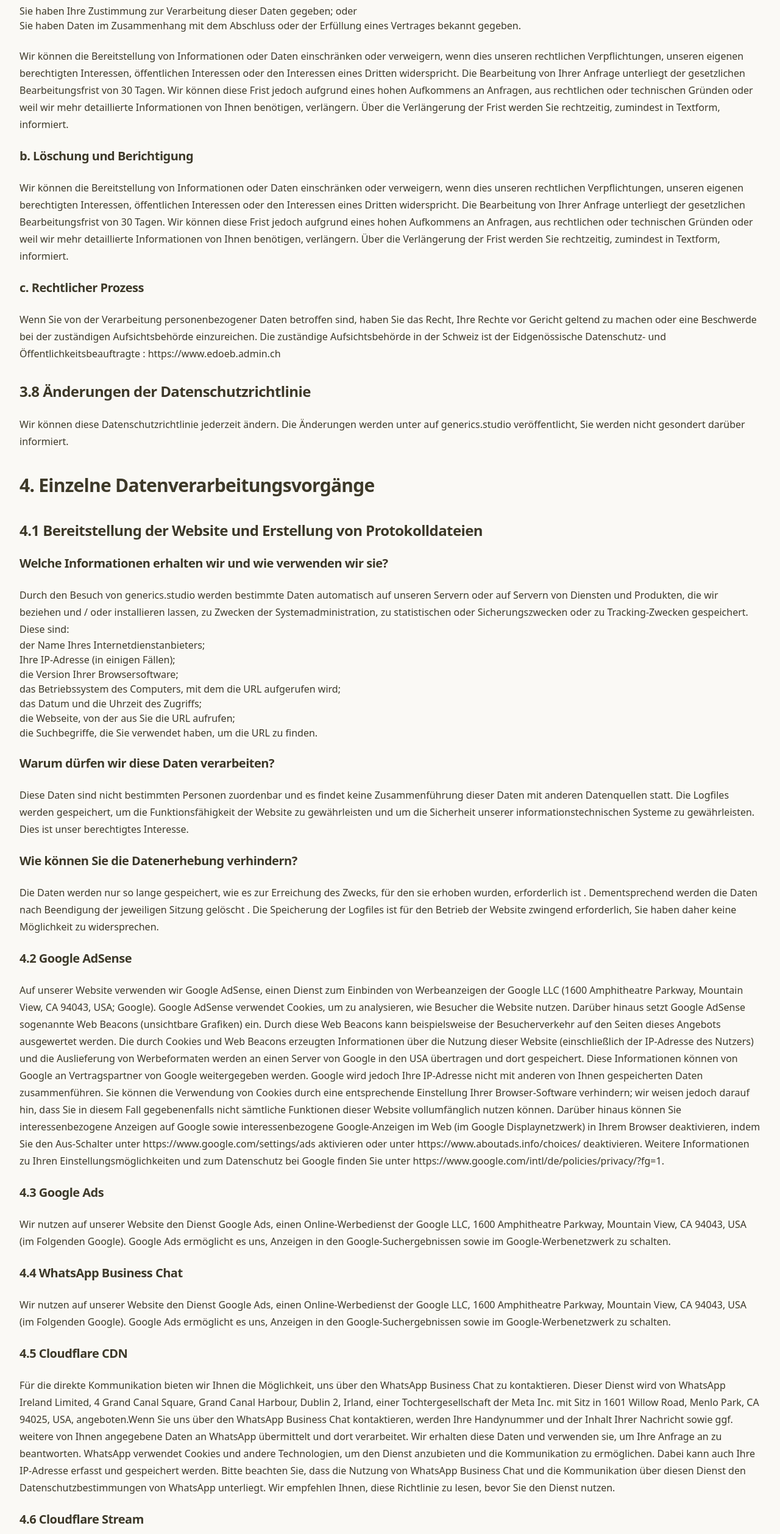
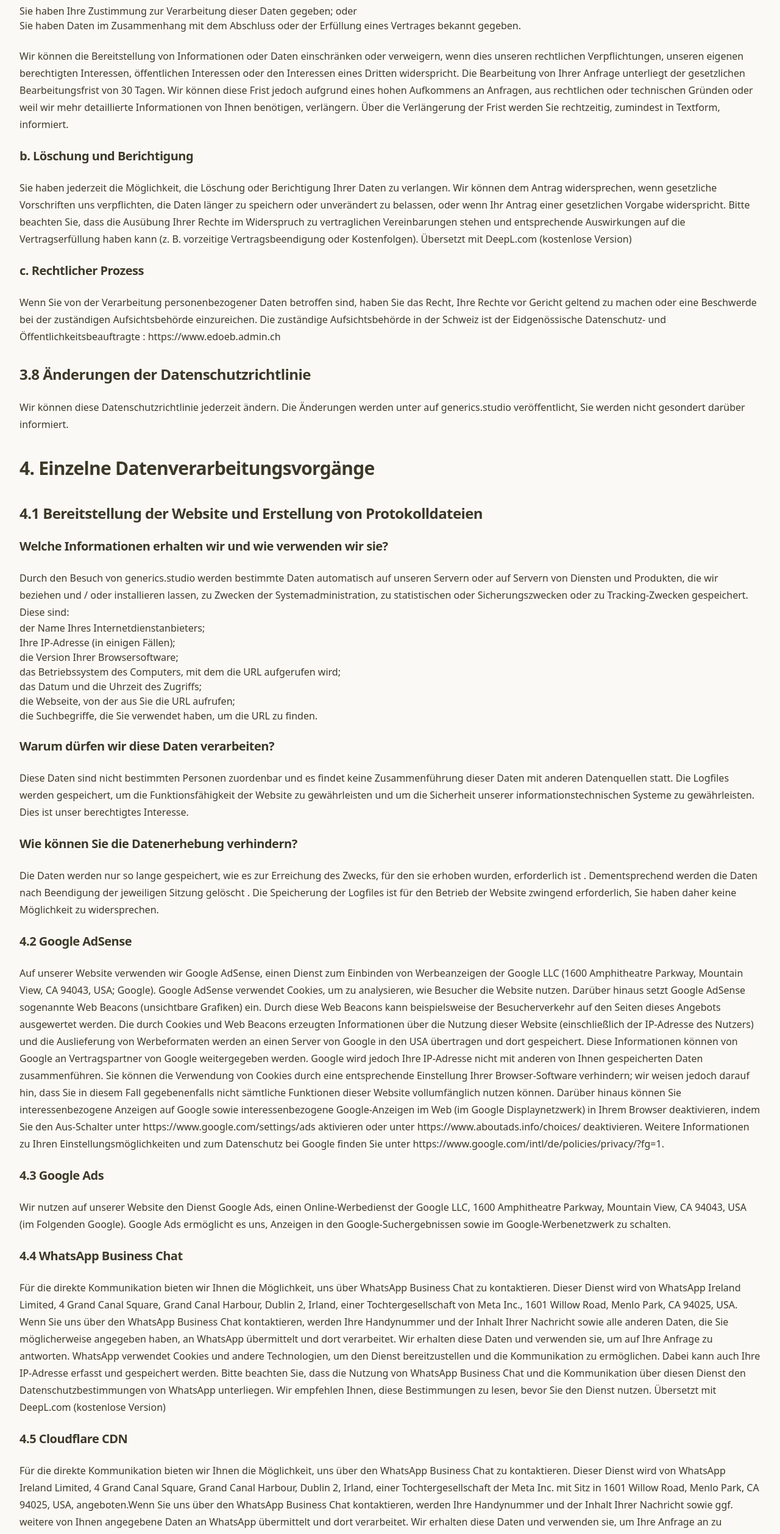
Before and after one commit to arlindgu/genericsstudio, a Next.js app: page /privacy-policy in a window 1280 px wide. Shown: the part 3471-5987 px from the top of the page at 61% size. Built offline with nearby package versions, Linux system fonts and the light colour scheme.

Commit message:
mistakes fixed in privacy policy

```diff
--- a/src/app/privacy-policy/page.tsx
+++ b/src/app/privacy-policy/page.tsx
@@ -233,16 +233,15 @@ export default function PrivacyPolicyPage() {
           </p>
           <h4>b. Löschung und Berichtigung</h4>
           <p>
-            Wir können die Bereitstellung von Informationen oder Daten
-            einschränken oder verweigern, wenn dies unseren rechtlichen
-            Verpflichtungen, unseren eigenen berechtigten Interessen,
-            öffentlichen Interessen oder den Interessen eines Dritten
-            widerspricht. Die Bearbeitung von Ihrer Anfrage unterliegt der
-            gesetzlichen Bearbeitungsfrist von 30 Tagen. Wir können diese Frist
-            jedoch aufgrund eines hohen Aufkommens an Anfragen, aus rechtlichen
-            oder technischen Gründen oder weil wir mehr detaillierte
-            Informationen von Ihnen benötigen, verlängern. Über die Verlängerung
-            der Frist werden Sie rechtzeitig, zumindest in Textform, informiert.
+            Sie haben jederzeit die Möglichkeit, die Löschung oder Berichtigung
+            Ihrer Daten zu verlangen. Wir können dem Antrag widersprechen, wenn
+            gesetzliche Vorschriften uns verpflichten, die Daten länger zu
+            speichern oder unverändert zu belassen, oder wenn Ihr Antrag einer
+            gesetzlichen Vorgabe widerspricht. Bitte beachten Sie, dass die
+            Ausübung Ihrer Rechte im Widerspruch zu vertraglichen Vereinbarungen
+            stehen und entsprechende Auswirkungen auf die Vertragserfüllung
+            haben kann (z. B. vorzeitige Vertragsbeendigung oder Kostenfolgen).
+            Übersetzt mit DeepL.com (kostenlose Version)
           </p>
           <h4>c. Rechtlicher Prozess</h4>
           <p>
@@ -341,11 +340,23 @@ export default function PrivacyPolicyPage() {
           </p>
           <h4>4.4 WhatsApp Business Chat</h4>
           <p>
-            Wir nutzen auf unserer Website den Dienst Google Ads, einen
-            Online-Werbedienst der Google LLC, 1600 Amphitheatre Parkway,
-            Mountain View, CA 94043, USA (im Folgenden Google). Google Ads
-            ermöglicht es uns, Anzeigen in den Google-Suchergebnissen sowie im
-            Google-Werbenetzwerk zu schalten.
+            Für die direkte Kommunikation bieten wir Ihnen die Möglichkeit, uns
+            über WhatsApp Business Chat zu kontaktieren. Dieser Dienst wird von
+            WhatsApp Ireland Limited, 4 Grand Canal Square, Grand Canal Harbour,
+            Dublin 2, Irland, einer Tochtergesellschaft von Meta Inc., 1601
+            Willow Road, Menlo Park, CA 94025, USA. Wenn Sie uns über den
+            WhatsApp Business Chat kontaktieren, werden Ihre Handynummer und der
+            Inhalt Ihrer Nachricht sowie alle anderen Daten, die Sie
+            möglicherweise angegeben haben, an WhatsApp übermittelt und dort
+            verarbeitet. Wir erhalten diese Daten und verwenden sie, um auf Ihre
+            Anfrage zu antworten. WhatsApp verwendet Cookies und andere
+            Technologien, um den Dienst bereitzustellen und die Kommunikation zu
+            ermöglichen. Dabei kann auch Ihre IP-Adresse erfasst und gespeichert
+            werden. Bitte beachten Sie, dass die Nutzung von WhatsApp Business
+            Chat und die Kommunikation über diesen Dienst den
+            Datenschutzbestimmungen von WhatsApp unterliegen. Wir empfehlen
+            Ihnen, diese Bestimmungen zu lesen, bevor Sie den Dienst nutzen.
+            Übersetzt mit DeepL.com (kostenlose Version)
           </p>
           <h4>4.5 Cloudflare CDN</h4>
           <p>
```
